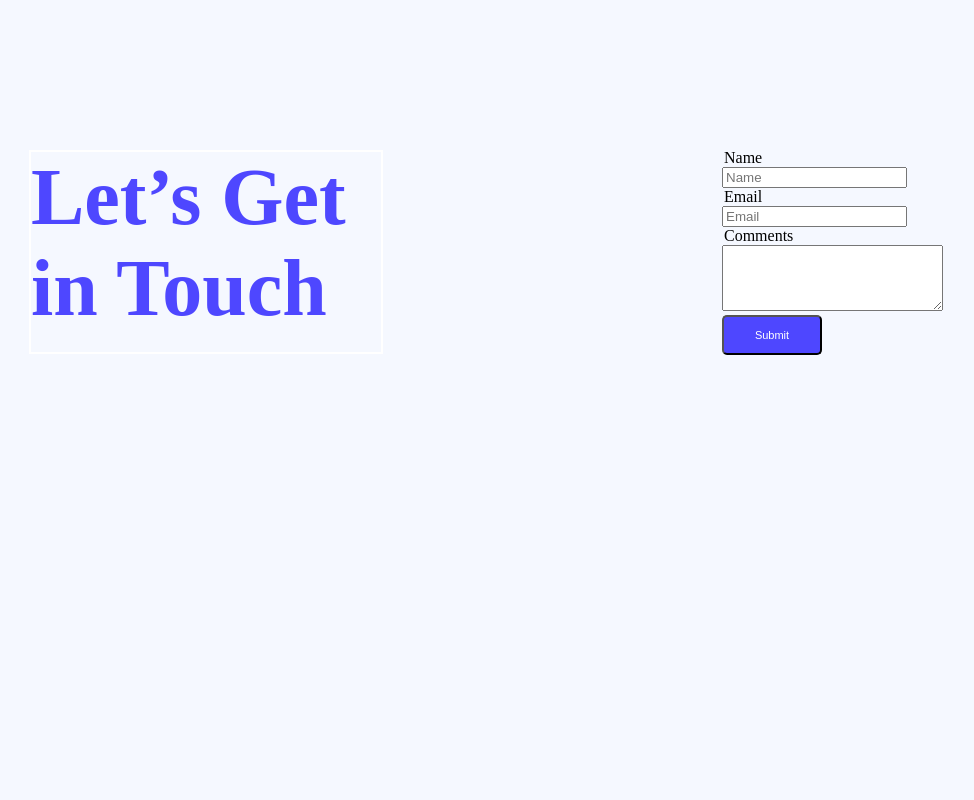
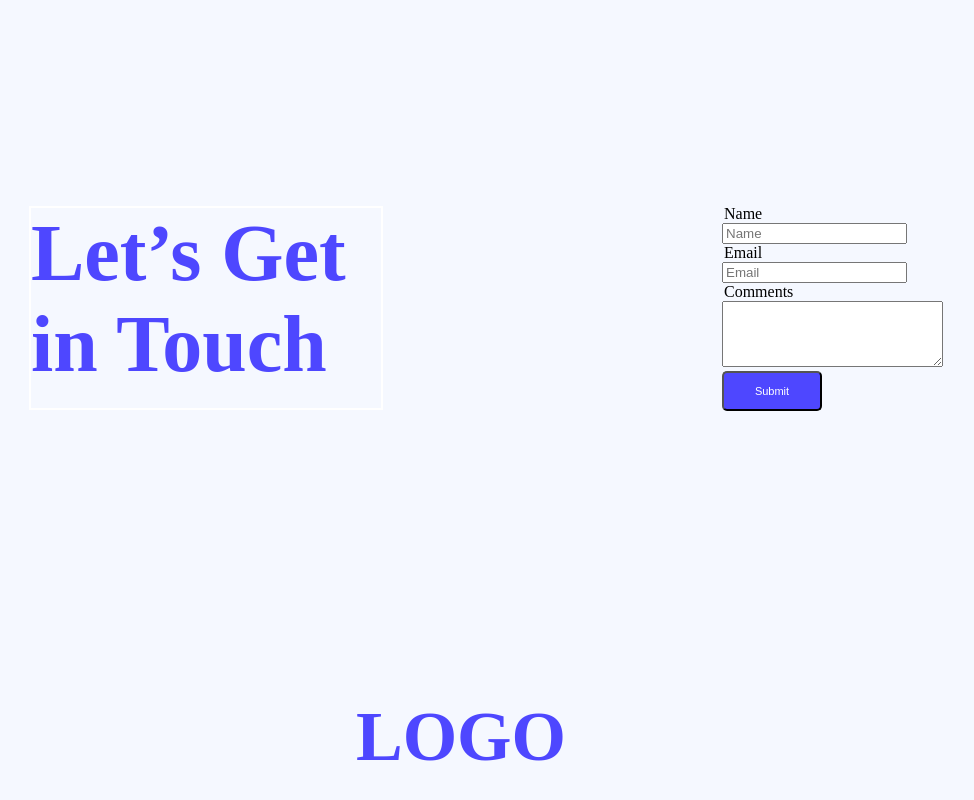
Before and after one commit to raihan-nur/Nur, a plain HTML site: page index.html in a window 1280 px wide. Shown: the part 1702-2502 px from the top of the page, without its empty margins (179-1153 px from the left). Before the commit the page ends 2281 px from the top, so only its background shows below. Drawn offline with Linux system fonts and the light colour scheme.

Commit message:
footer added

```diff
--- a/index.html
+++ b/index.html
@@ -153,6 +153,12 @@
      </main>
 
     <footer>
+           <div class="footer">
+            <h3 class="logo">LOGO</h3>
+
+
+
+           </div>
 
     </footer>
 
--- a/style.css
+++ b/style.css
@@ -186,3 +186,11 @@
     justify-content: space-between;
     padding: 150px;
 }
+
+
+/* footer */
+
+.logo{
+    text-align: center;
+    font-size: 70px;
+}
```
